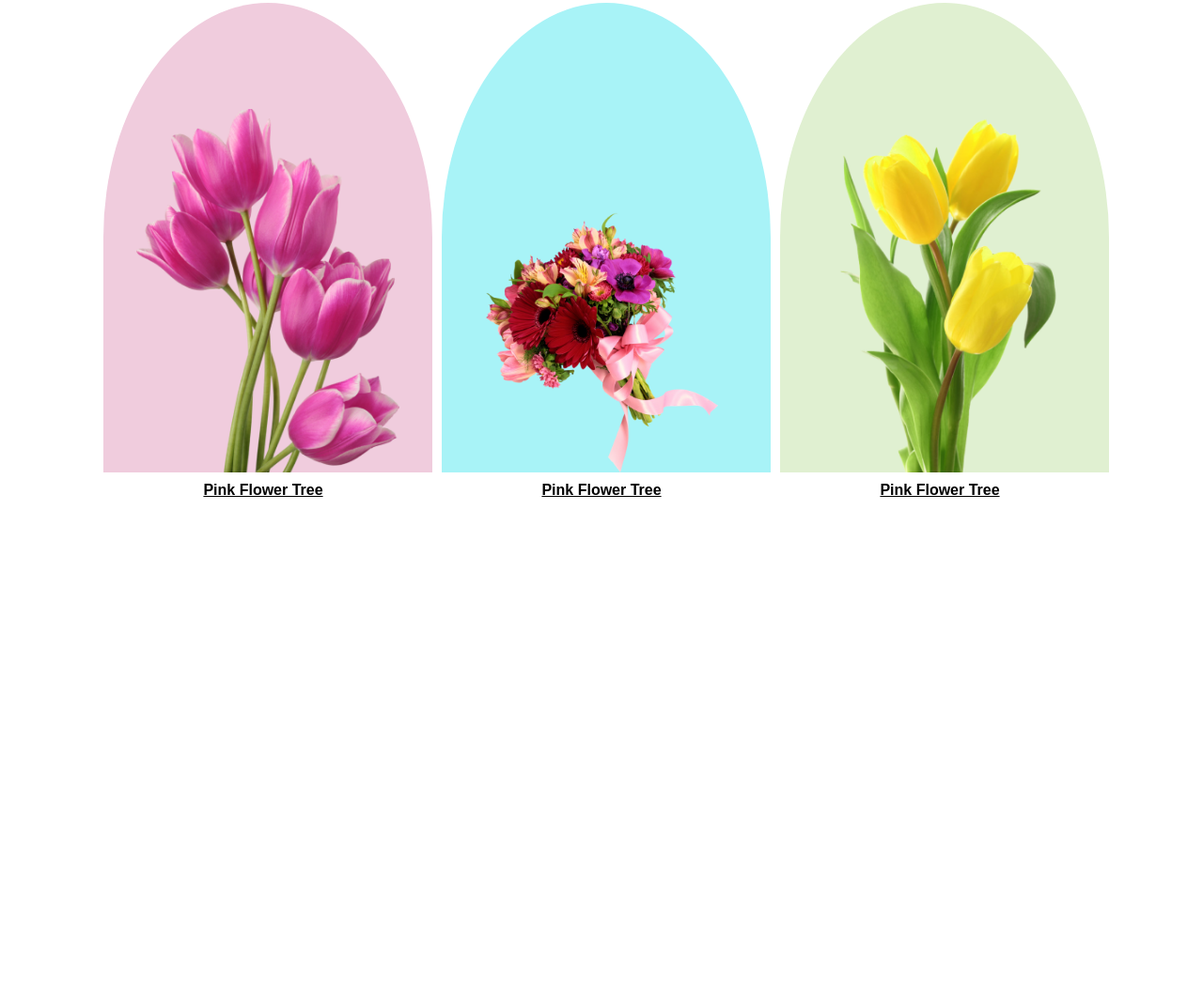
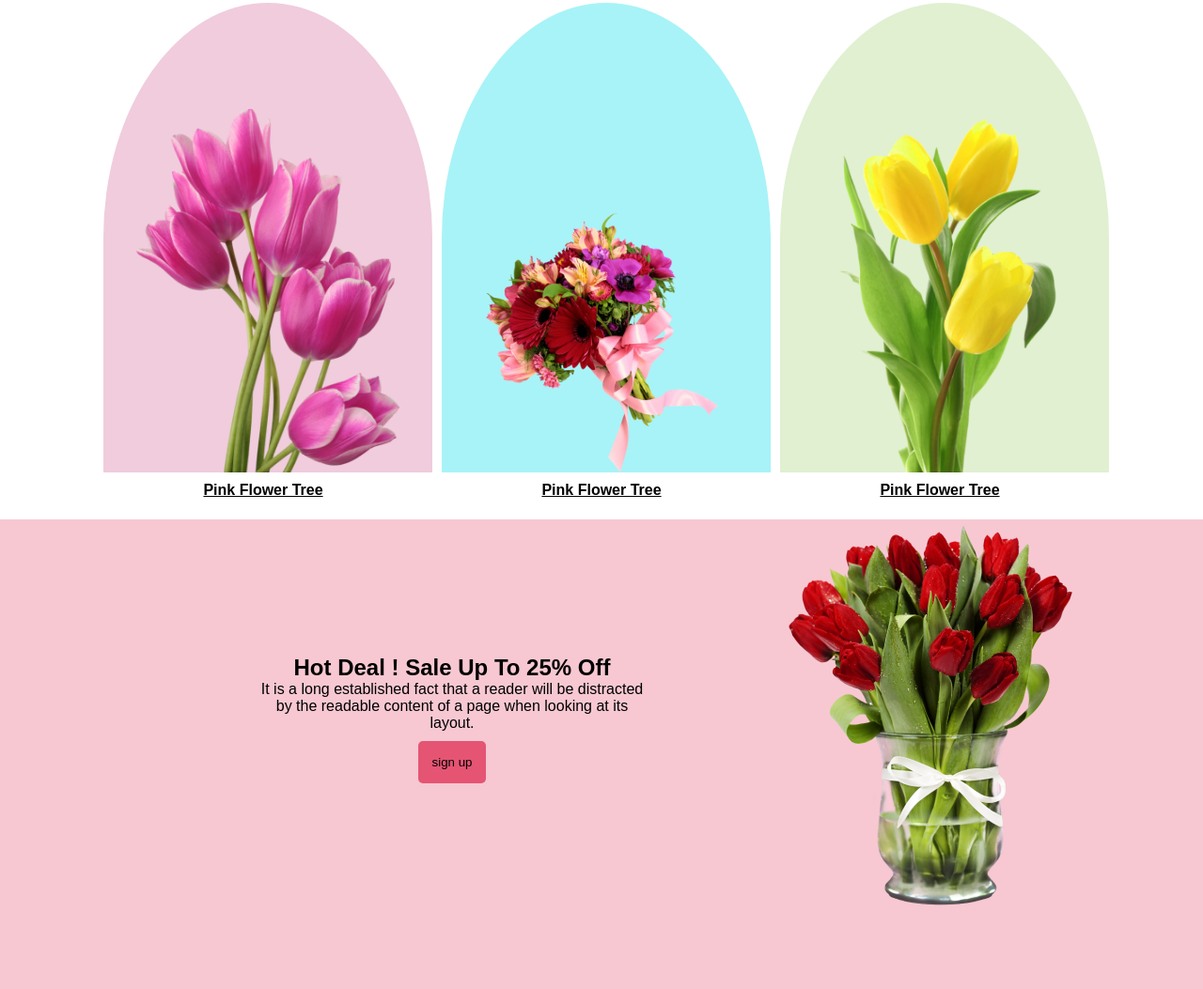
Before and after one commit to bibhashhalder/flower-shop, a plain HTML site: page index.html in a window 1280 px wide. Shown: the part 965-2018 px from the top of the page at 94% size. Before the commit the page ends 1496 px from the top, so only its background shows below. Drawn offline with Linux system fonts and the light colour scheme.

Commit message:
main section3 added

```diff
--- a/index.html
+++ b/index.html
@@ -52,6 +52,18 @@
           </article>
         </section>
         <!-- ======================== main section2============================-->
+        <section id="section3">
+         <article class="section3_article_container">
+          <article class="section3_article">
+            <h2 class="heading2">Hot Deal ! Sale Up To 25% Off</h2>
+            <p class="paragraph3">It is a long established fact that a reader will be distracted by the readable content of a page when looking at its layout.</p>
+            <div class="button_container"><button class="button2">sign up</button></div>
+          </article>
+          <article class="section3_article">
+            <img src="Flower Asset/pngwing 8.png" alt="">
+          </article>
+         </article>
+        </section>
     </main>
     <footer>
 
--- a/style/style.css
+++ b/style/style.css
@@ -4,6 +4,7 @@
     box-sizing: border-box;
     font-family: 'Poppins', sans-serif;
 }
+/* ====================header section===================== */
 #header{
     background-color: hsl(346, 69%, 90%);
     padding-top: 10px;
@@ -37,9 +38,10 @@
 #image{
     margin-bottom: -4px;
 }
-
+/* ===============main section1================== */
 #section2{
     margin-top: 50px;
+    margin-bottom: 70px;
 }
 .article-container{
     display: flex;
@@ -97,3 +99,41 @@ background-color: #e0f0d1;
     margin: auto;
     margin-bottom: 0px;
 }
+/* ======================main section2============================ */
+#section3{
+    height: 500px;
+
+    background-color: #f5b8c5c5;
+    margin-top: 70px;
+}
+.section3_article_container{
+    width: 80%;
+    display: flex;
+    justify-content: space-between;
+    align-items: center;
+    margin: auto;
+}
+
+.heading2{
+    width: 50%;
+    margin: auto;
+    text-align: center;
+}
+.paragraph3{
+    width: 60%;
+    margin: auto;
+    text-align: center;
+
+}
+.button_container{
+    width: 50%;
+   margin: auto;
+    text-align: center;
+}
+.button2{
+    background-color: #E55473;
+    border: none;
+    padding: 15px;
+    margin-top: 10px;
+    border-radius: 5px;
+}
```
